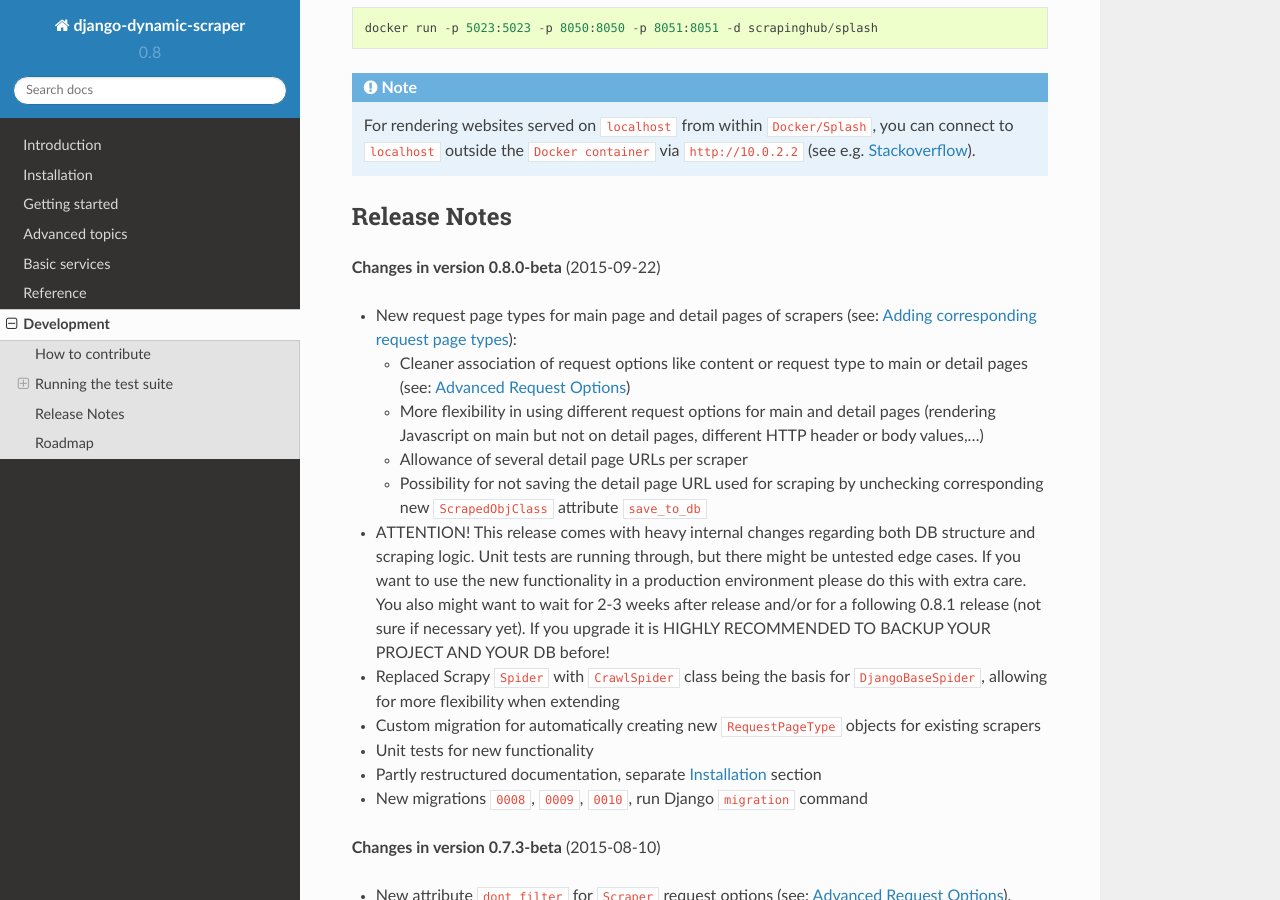
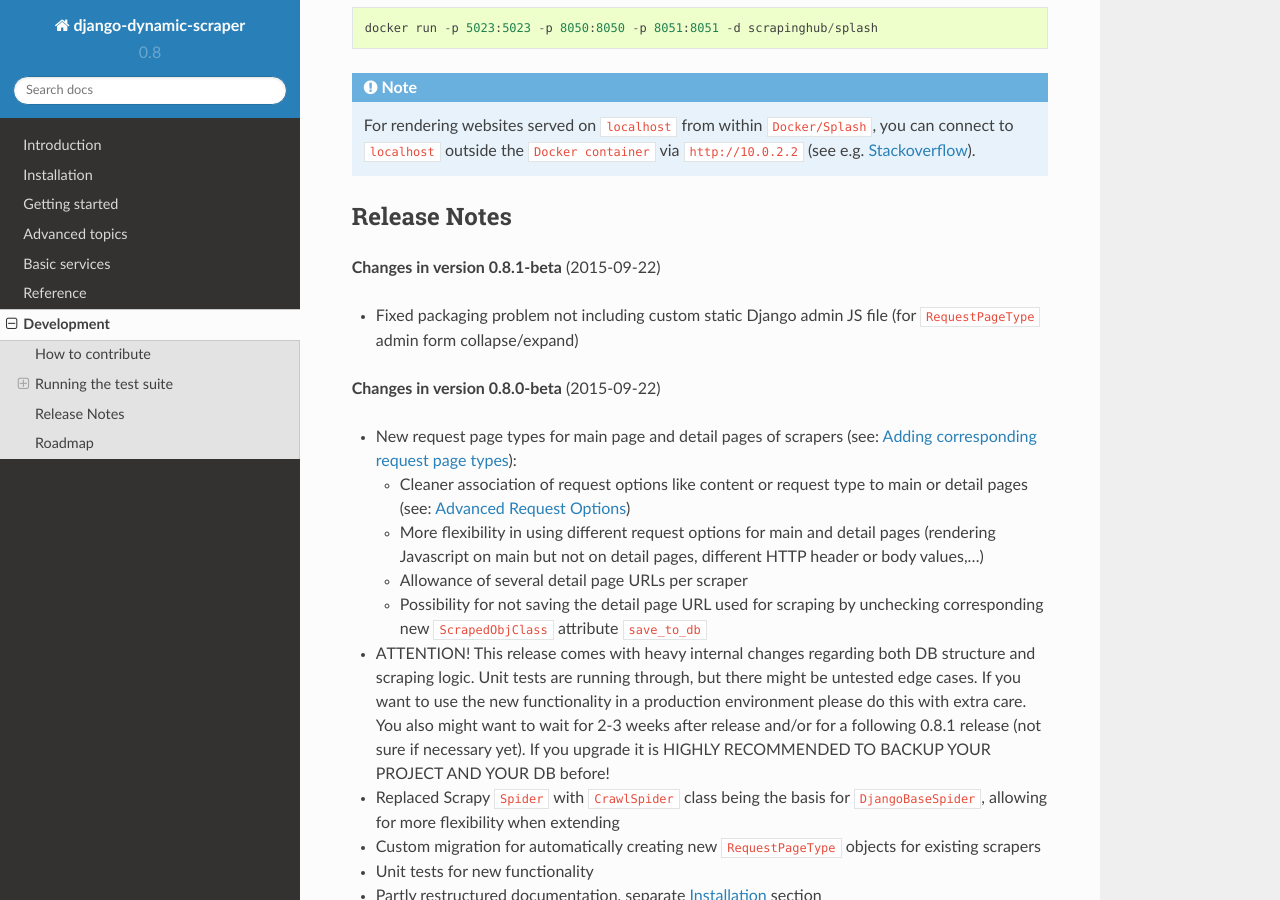
Before and after one commit to dev02019/django-dynamic-scraper, a Sphinx documentation site: the page built from docs/development.rst, in a window 1280 px wide and 900 px high, scrolled down 2148 px. Built offline with Sphinx 7.4.7 and the Read the Docs theme 2.0.0, drawn with Linux system fonts in a browser that asks for light colours.

```diff
--- a/docs/development.rst
+++ b/docs/development.rst
@@ -94,6 +94,10 @@ Docker container can be run with::
 
 Release Notes
 =============
+**Changes in version 0.8.1-beta** (2015-09-22)
+
+* Fixed packaging problem not including custom static Django admin JS file (for ``RequestPageType`` admin form collapse/expand)
+
 **Changes in version 0.8.0-beta** (2015-09-22)
 
 * New request page types for main page and detail pages of scrapers (see: :ref:`adding_request_page_types`):
--- a/setup.py
+++ b/setup.py
@@ -4,7 +4,7 @@ import os
 
 setup(
     name='django-dynamic-scraper',
-    version='0.8.0',
+    version='0.8.1',
     description='Creating Scrapy scrapers via the Django admin interface',
     author='Holger Drewes',
     author_email='Holger.Drewes@gmail.com',
@@ -22,7 +22,6 @@ setup(
         'dynamic_scraper.utils',
     ],
     package_data = {
-        # If any package contains *.txt or *.rst files, include them:
         'dynamic_scraper': [
             'static/js/*',
         ],
```
